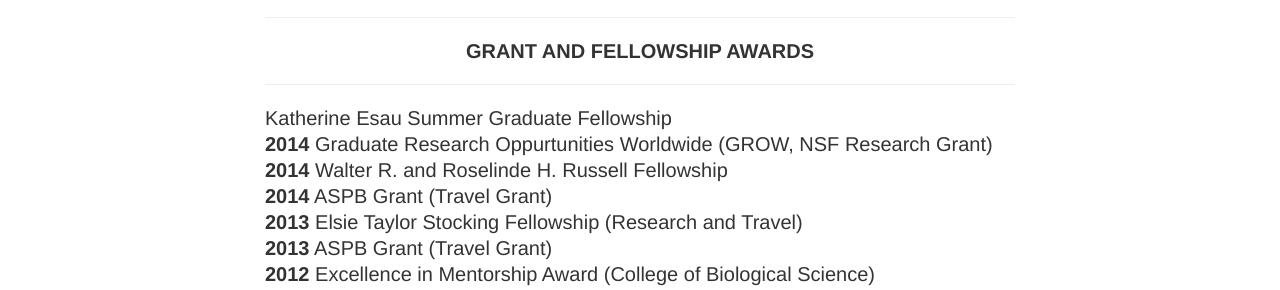
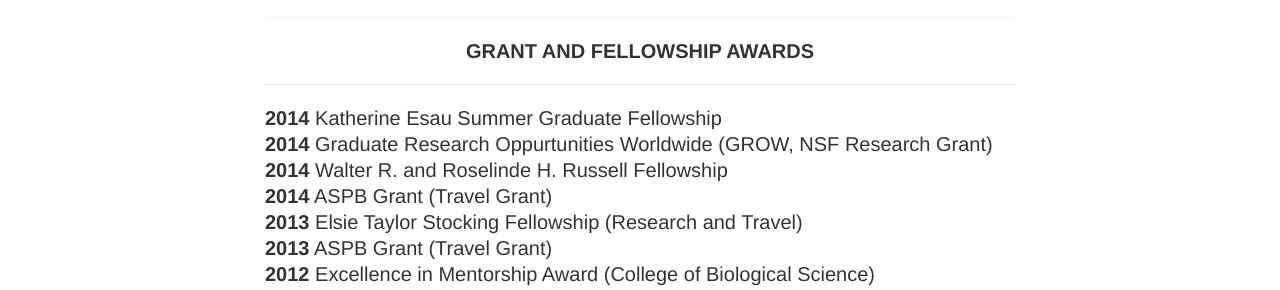
Before and after one commit to iamciera/creports, a Jekyll site: the page built from research/cv/index.html, in a window 1280 px wide and 900 px high, scrolled down 609 px. Shown: the part 153-443 px from the top of the window. Built offline with Jekyll 4.4.1, drawn with Linux system fonts in a browser that asks for light colours; nearby versions of some CDN libraries; Markdown is read by kramdown in place of the engine named in the settings.

Commit message:
updated CV

```diff
--- a/research/cv/index.html
+++ b/research/cv/index.html
@@ -41,7 +41,7 @@
 				<hr />
 				<center><strong>GRANT AND FELLOWSHIP AWARDS</strong></center>
 				<hr />
-				<b<2014</b>  Katherine Esau Summer Graduate Fellowship <br />
+				<b>2014</b>  Katherine Esau Summer Graduate Fellowship <br />
 				<b>2014</b>  Graduate Research Oppurtunities Worldwide (GROW, NSF Research Grant)<br />
 				<b>2014</b> Walter R. and Roselinde H. Russell Fellowship<br />
 				<b>2014</b> ASPB Grant (Travel Grant)<br />
```
